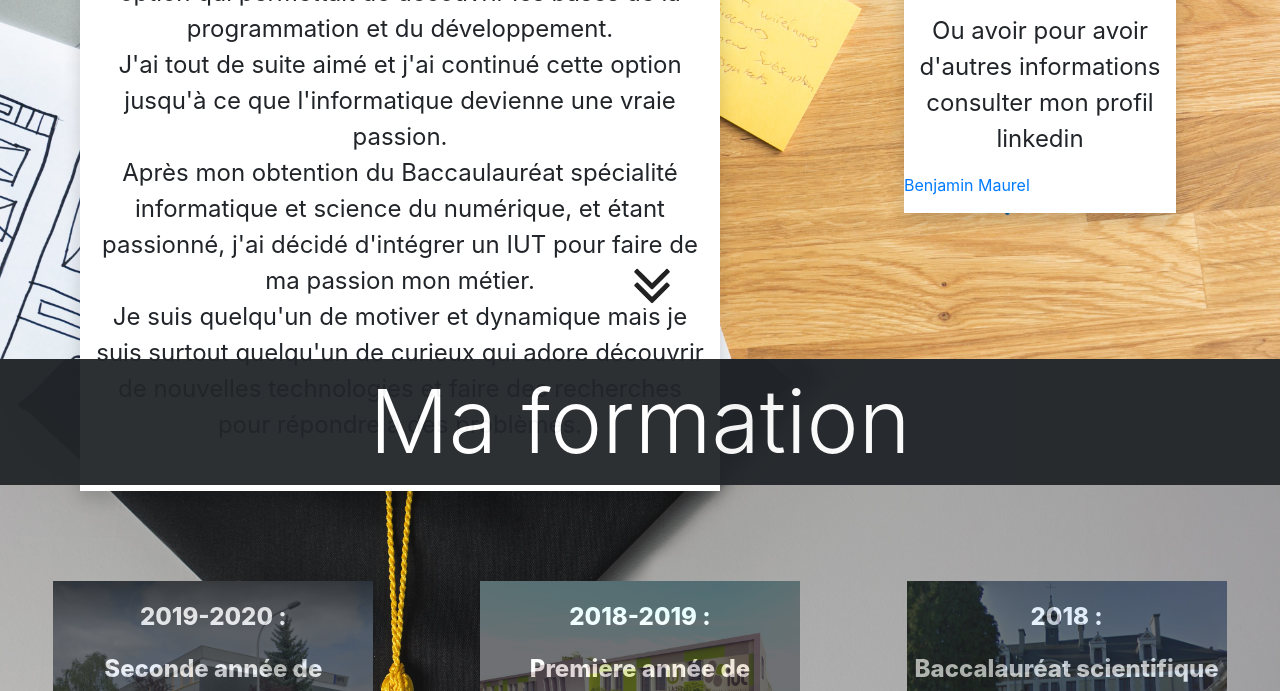
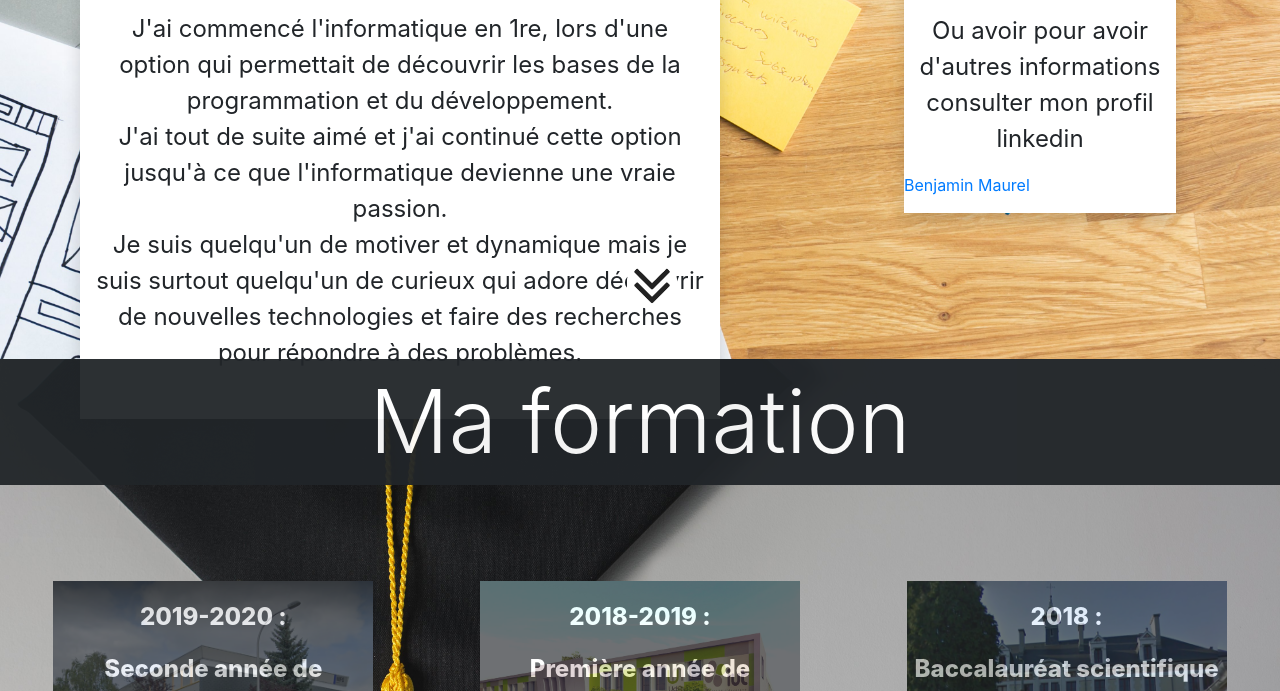
Before and after one commit to Maurelb/Maurelb.github.io, a plain HTML site: page index.html in a window 1280 px wide. Shown: the part 441-1132 px from the top of the page. Drawn offline with nearby package versions, Linux system fonts and the light colour scheme; a script that the page names is missing.

Commit message:
Update index.html

```diff
--- a/index.html
+++ b/index.html
@@ -26,8 +26,6 @@
                     <p class="bg-white shadow texte w-100 p-3 py-5">
                         J'ai commencé l'informatique en 1re, lors d'une option qui permettait de découvrir les bases de la programmation et du développement. <br>
                         J'ai tout de suite aimé et j'ai continué cette option jusqu'à ce que l'informatique devienne une vraie passion.<br>
-                        Après mon obtention du Baccaulauréat spécialité informatique et science du numérique, et étant passionné, j'ai décidé d'intégrer un IUT pour faire de ma passion mon métier.
-                        <br>
                         Je suis quelqu'un de motiver et dynamique mais je suis surtout quelqu'un de curieux qui adore découvrir de nouvelles technologies et faire des recherches pour répondre à des problèmes.
                     </p>
                 </div>
```
